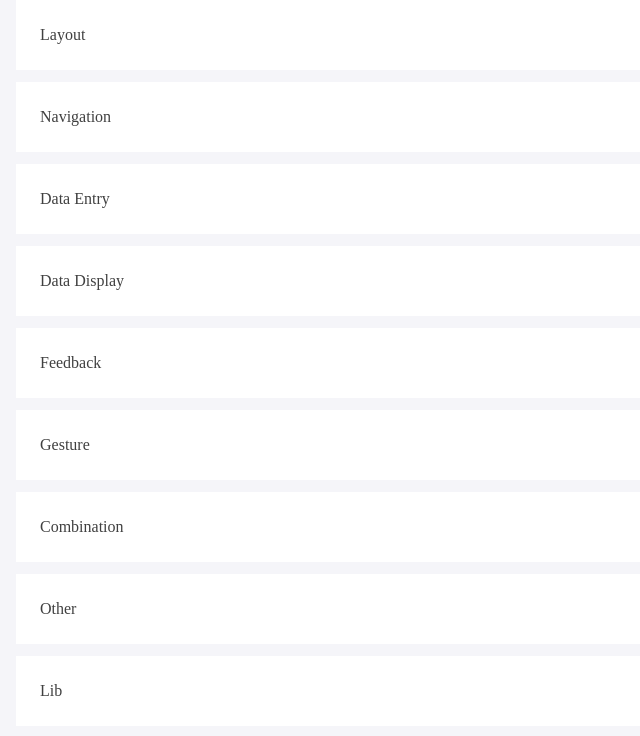
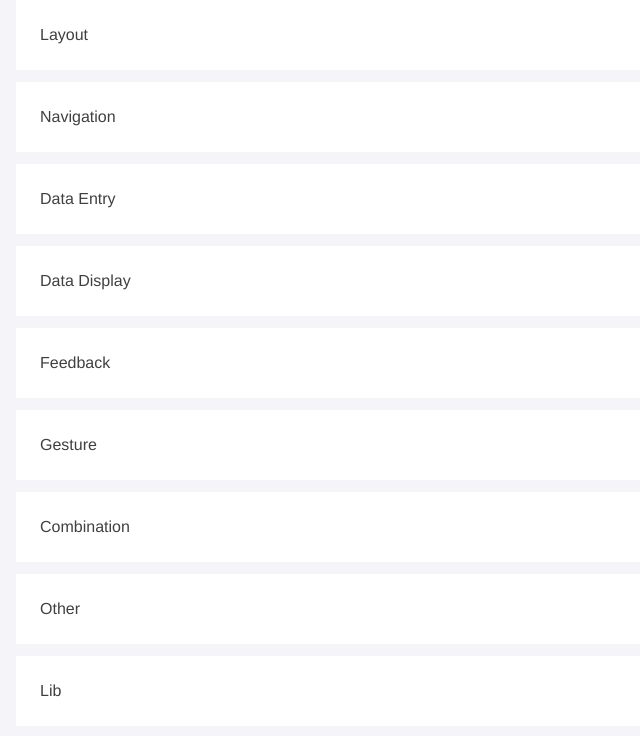
Before and after one commit to yfmei/ant-design-mobile-vue, a Vue app: page / in a window 1280 px wide. Shown: the top 736 px of the page, without its empty margins (0-640 px from the left). Built offline with nearby package versions, Linux system fonts and the light colour scheme.

Commit message:
add default font

```diff
--- a/src/style/common.scss
+++ b/src/style/common.scss
@@ -6,6 +6,7 @@ body {
   padding: 0;
   background-color: #f5f5f9;
   font-size: 14px;
+  font-family: "PingFang SC", "Helvetica Neue", "Hiragino Sans GB", Helvetica, "Microsoft YaHei", Arial, serif;
 }
 
 .hidden {
```
